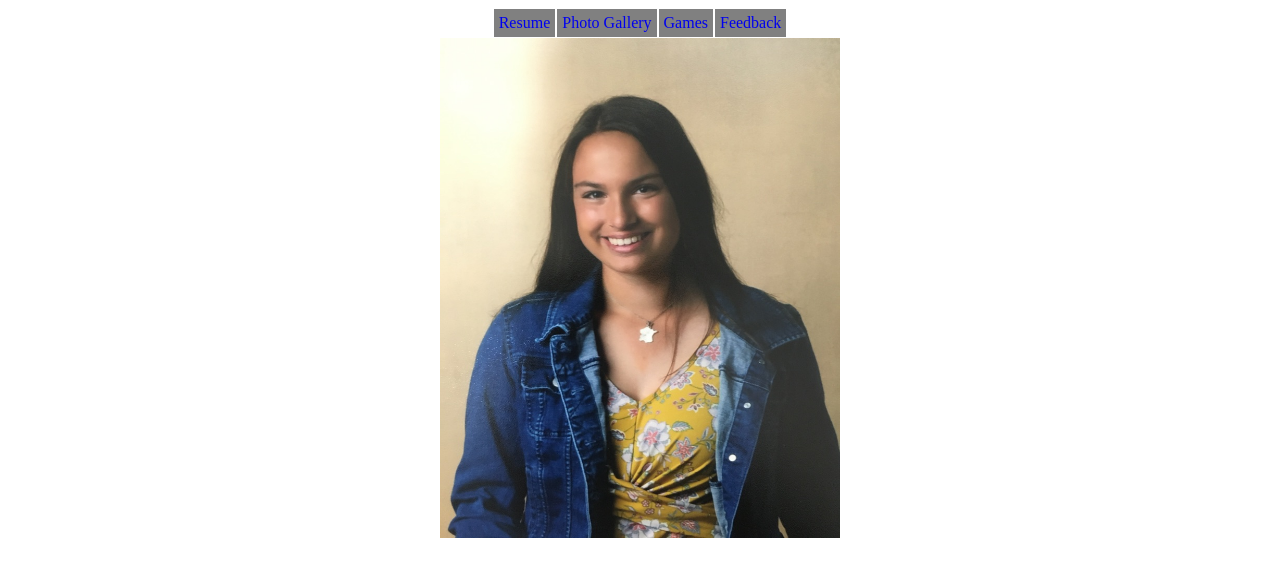
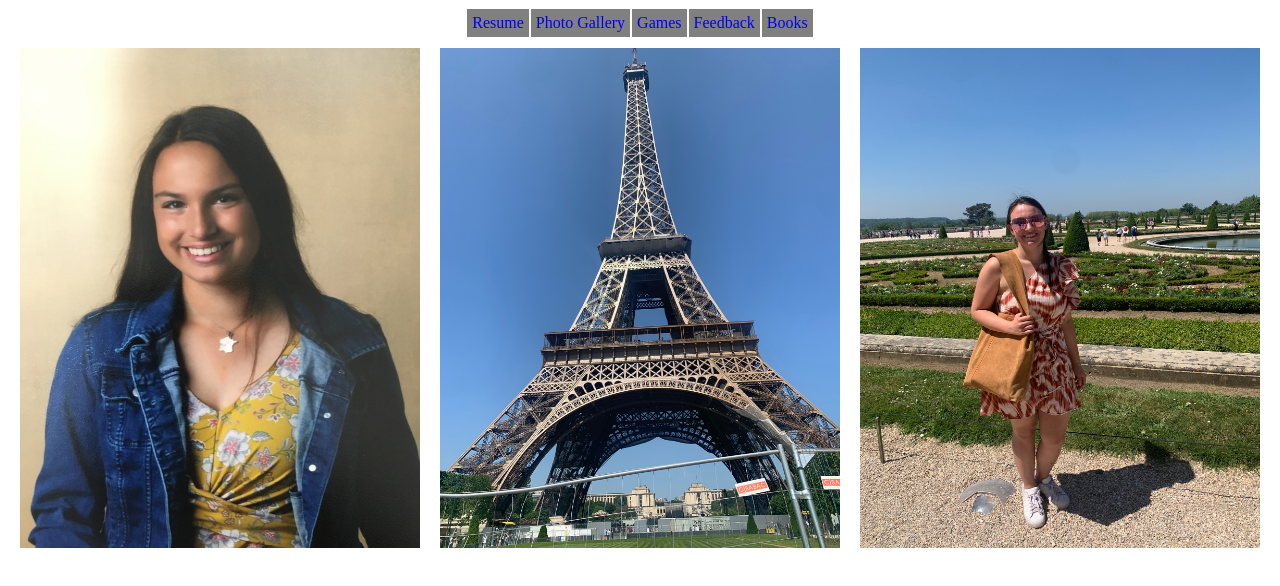
Before and after one commit to aslyons15/csce464-ava-lyons, a React (Create React App) app: page /photos in a window 1280 px wide. Shown: the top 586 px of the page. Built offline with nearby package versions, Linux system fonts and the light colour scheme.

Commit message:
Add photos

```diff
--- a/src/App.js
+++ b/src/App.js
@@ -5,7 +5,6 @@ import Resume from './Resume';
 import Photos from './Photos';
 import FeedbackForm from './feedbackForm';
 import Games from './Games';
-import './CSCE464Final.css';
 
 function App() {
   return (
@@ -17,6 +16,7 @@ function App() {
          <Route path="/photos" Component={Photos} />
          <Route path="/games" Component={Games} />
         <Route path="/feedback" Component={FeedbackForm} />
+        {/* <Route path="/feedback" Component={FeedbackForm} /> */}
         </Routes>
       </div>
     </Router>
--- a/src/CSCE464Final.css
+++ b/src/CSCE464Final.css
@@ -92,6 +92,7 @@ a:hover {
 .image_item {
   height: 500px;
   width: 400px;
+  padding: 10px;
 }
 
 @media screen and (max-width:900px) {
--- a/src/Nav.js
+++ b/src/Nav.js
@@ -17,6 +17,9 @@ const Nav = () => {
       <div className="nav_item">
         <Link to="/feedback">Feedback</Link>
       </div>
+      <div className="nav_item">
+        <Link to="/books">Books</Link>
+      </div>
     </nav>
   );
 };
--- a/src/Photos.js
+++ b/src/Photos.js
@@ -6,6 +6,8 @@ export default function Photos() {
   return (
     <div>
       <img className="image_item" src="Ava-photo.jpeg" alt='Profile'/>
+      <img className="image_item" src="tower.jpeg" alt='Eiffel Tower'/>
+      <img className="image_item" src="versailles.jpeg" alt='Versailles'/>
     </div>
   );
 };
```
Also changed, not shown: public/tower.jpeg (added), public/versailles.jpeg (added).
